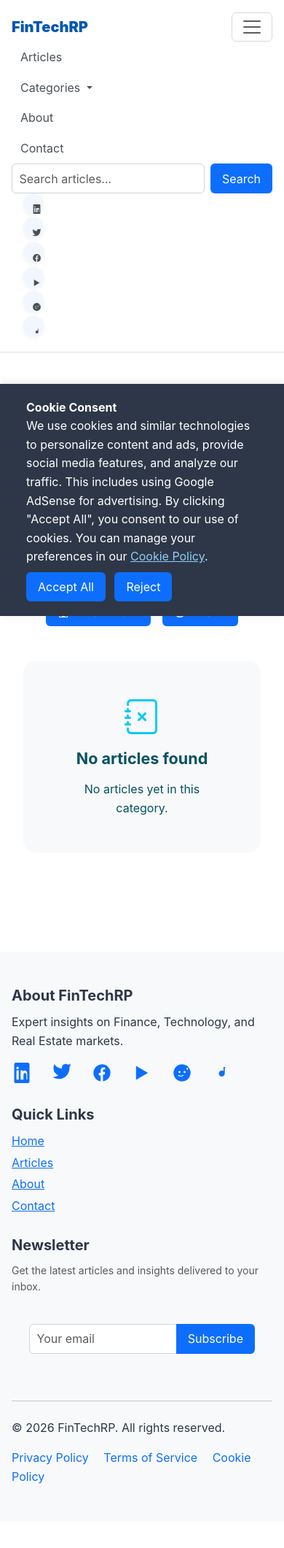
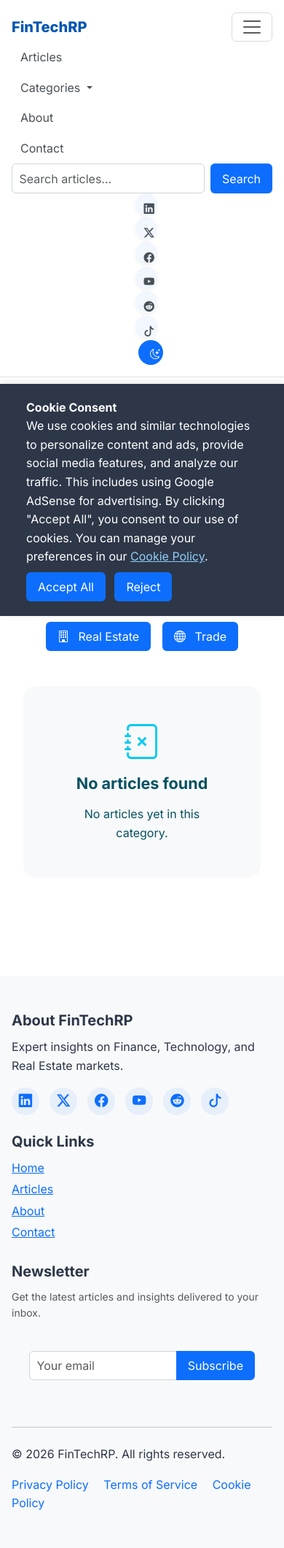
Before and after one commit to jpierrevilleres/fintechrp, a Django app: page /articles/ in a window 390 px wide, after a click that opens the changed part. Shown: the whole page at 73% size. Before the commit the page ends 2033 px from the top, so only its background shows below. Run offline with Django 5.2, Linux system fonts and the light colour scheme; data that the repository does not hold is empty; some libraries are stand-ins or nearby versions.

Commit message:
Add dark mode, replace hand-drawn social icons, load real fonts
- Dark mode via Bootstrap 5.3's data-bs-theme, toggled by a new
  moon/sun button in the navbar. Theme is applied in an inline
  <head> script before first paint (reads localStorage, falls back
  to prefers-color-scheme) to avoid a flash of the wrong theme, and
  persisted on toggle. Added overrides in style.css for the custom
  classes and static utility classes (.bg-white/.bg-light/.text-dark/
  .text-muted) that Bootstrap doesn't re-theme automatically - navbar,
  footer, article cards, category badges, tags, sponsor/author/
  newsletter boxes. Found along the way: the navbar had a hardcoded
  `navbar-light` class forcing light-mode nav-link colors regardless
  of theme, and a `.nav-link` rule in base.html's inline CSS fallback
  was winning over Bootstrap's own navbar link color - both made nav
  links nearly unreadable in dark mode; fixed.
- Replaced all 12 hand-drawn inline SVG social icons (6 in the header,
  6 in the footer) with Bootstrap Icons' actual brand glyphs
  (bi-linkedin, bi-twitter-x, bi-facebook, bi-youtube, bi-reddit,
  bi-tiktok) - the old Reddit icon read as a stray smiley and the
  TikTok one was just a music note, neither recognizable as the
  intended brand.
- Actually loads Inter from Google Fonts now. style.css already
  declared `font-family: 'Inter', ...` but nothing ever fetched it,
  so every visitor was silently getting their OS default font instead.

Verified with a headless Playwright pass in both themes at desktop
and mobile widths (home, articles, article detail): zero console/
page errors, zero horizontal overflow, and checked computed nav-link
color directly to confirm the contrast fix actually took effect.

Co-Authored-By: Claude Sonnet 5 <noreply@anthropic.com>

```diff
--- a/static/css/style.css
+++ b/static/css/style.css
@@ -296,50 +300,64 @@ h1, h2, h3, h4, h5, h6 {
     margin-bottom: 0.5rem;
 }
 
-/* Footer specific styles moved from base.html for cleaner templates */
-/* Footer specific styles moved from base.html for cleaner templates */
-footer .social-icons a { color: #0d6efd; margin-right: 0.8rem; display: inline-flex; align-items: center; }
-footer .social-icons .bi { font-size: 1.35rem; }
-/* SVG icon sizing and color consistency */
-footer .social-icons svg { width: 28px; height: 28px; display: inline-block; vertical-align: middle; fill: currentColor; margin-right: 0.6rem; }
-footer .social-icons a:hover { color: #084298; transform: translateY(-2px); }
+/* Footer social icons */
+footer .social-icons a {
+    color: #0d6efd;
+    margin-right: 0.6rem;
+    display: inline-flex;
+    align-items: center;
+    justify-content: center;
+    width: 38px;
+    height: 38px;
+    border-radius: 50%;
+    background: rgba(13,110,253,0.08);
+    transition: transform 0.18s ease, background 0.18s ease, color 0.18s ease;
+}
+footer .social-icons .bi { font-size: 1.15rem; }
+footer .social-icons a:hover { color: #fff; background: #0d6efd; transform: translateY(-2px); }
 
 /* Header social icons: match footer styles so header/footer icons look identical */
 .social-link {
     color: #0d6efd;
-    margin-right: 0.5rem;
+    margin-right: 0.4rem;
     display: inline-flex;
     align-items: center;
     justify-content: center;
-    width: 30px; /* reduced size for a cleaner toolbar */
-    height: 30px;
+    width: 34px;
+    height: 34px;
     border-radius: 50%;
     background: rgba(13,110,253,0.06);
     box-shadow: 0 2px 6px rgba(16,24,40,0.06);
     transition: transform 0.18s ease, background 0.18s ease, color 0.18s ease, box-shadow 0.18s ease;
     text-decoration: none;
 }
-.social-link svg {
-    width: 14px; /* smaller glyph inside the circle */
-    height: 14px;
-    display: inline-block;
-    vertical-align: middle;
-    fill: currentColor;
+.social-link .bi {
+    font-size: 1rem;
 }
 .social-link:hover,
 .social-link:focus {
-    color: #084298;
-    transform: translateY(-2px) scale(1.03);
-    background: rgba(13,110,253,0.12);
-    box-shadow: 0 8px 18px rgba(13,110,253,0.10);
+    color: #fff;
+    background: #0d6efd;
+    transform: translateY(-2px) scale(1.05);
+    box-shadow: 0 8px 18px rgba(13,110,253,0.25);
     outline: none;
 }
 .social-link:focus {
-    box-shadow: 0 0 0 4px rgba(13,110,253,0.06);
+    box-shadow: 0 0 0 4px rgba(13,110,253,0.15);
 }
+
+.theme-toggle-btn {
+    width: 34px;
+    height: 34px;
+    display: inline-flex;
+    align-items: center;
+    justify-content: center;
+    padding: 0;
+}
+
 @media (max-width: 767px) {
-    .social-link { width: 28px; height: 28px; margin-right: 0.45rem; }
-    .social-link svg { width: 13px; height: 13px; }
+    .social-link { width: 30px; height: 30px; margin-right: 0.3rem; }
+    .social-link .bi { font-size: 0.9rem; }
 }
 
 @media (max-width: 767px) {
--- a/website/static/js/main.js
+++ b/website/static/js/main.js
@@ -46,3 +46,26 @@ var tooltipTriggerList = [].slice.call(document.querySelectorAll('[data-bs-toggl
 var tooltipList = tooltipTriggerList.map(function (tooltipTriggerEl) {
     return new bootstrap.Tooltip(tooltipTriggerEl);
 });
+
+// Dark mode toggle
+document.addEventListener('DOMContentLoaded', function () {
+    const toggleBtn = document.getElementById('theme-toggle');
+    const toggleIcon = document.getElementById('theme-toggle-icon');
+    if (!toggleBtn || !toggleIcon) return;
+
+    function syncIcon() {
+        const isDark = document.documentElement.getAttribute('data-bs-theme') === 'dark';
+        toggleIcon.className = isDark ? 'bi bi-sun' : 'bi bi-moon-stars';
+        toggleBtn.setAttribute('aria-pressed', isDark ? 'true' : 'false');
+    }
+
+    syncIcon();
+
+    toggleBtn.addEventListener('click', function () {
+        const current = document.documentElement.getAttribute('data-bs-theme') === 'dark' ? 'dark' : 'light';
+        const next = current === 'dark' ? 'light' : 'dark';
+        document.documentElement.setAttribute('data-bs-theme', next);
+        localStorage.setItem('theme', next);
+        syncIcon();
+    });
+});
--- a/website/templates/website/article_detail.html
+++ b/website/templates/website/article_detail.html
@@ -33,7 +33,7 @@
 
     <h1>{{ article.title }}</h1>
 
-    <p class="article-summary" style="font-size:1.1rem; color:#444;">
+    <p class="article-summary">
         {{ article.summary|striptags|html_unescape }}
     </p>
 
--- a/website/templates/website/base.html
+++ b/website/templates/website/base.html
@@ -2,6 +2,15 @@
 <!DOCTYPE html>
 <html lang="en">
 <head>
+    {# Apply the saved/preferred theme before first paint to avoid a flash of the wrong colors #}
+    <script>
+        (function () {
+            var saved = localStorage.getItem('theme');
+            var theme = saved || (window.matchMedia('(prefers-color-scheme: dark)').matches ? 'dark' : 'light');
+            document.documentElement.setAttribute('data-bs-theme', theme);
+        })();
+    </script>
+
     {# Google Consent Mode v2 - Must load before AdSense #}
     <script>
         window.dataLayer = window.dataLayer || [];
@@ -48,6 +57,8 @@
     <link rel="preconnect" href="https://cdn.jsdelivr.net" crossorigin>
     <link rel="preconnect" href="https://pagead2.googlesyndication.com">
     <link rel="preconnect" href="https://www.googletagmanager.com">
+    <link rel="preconnect" href="https://fonts.googleapis.com">
+    <link rel="preconnect" href="https://fonts.gstatic.com" crossorigin>
 
     <title>{% block title %}FinTechRP - Finance, Technology & Real Estate Insights{% endblock %}</title>
 
@@ -77,7 +88,7 @@
     {# CSS #}
     <link href="https://cdn.jsdelivr.net/npm/bootstrap@5.3.2/dist/css/bootstrap.min.css" rel="stylesheet">
     <link href="https://cdn.jsdelivr.net/npm/bootstrap-icons@1.11.1/font/bootstrap-icons.css" rel="stylesheet">
-    <!-- Google Fonts: keep default stack; Roboto addition removed to restore prior font setup -->
+    <link href="https://fonts.googleapis.com/css2?family=Inter:wght@400;500;600;700;800&display=swap" rel="stylesheet">
 
     <link href="{% static 'css/style.css' %}" rel="stylesheet">
     <link href="{% static 'css/components.css' %}" rel="stylesheet">
@@ -105,7 +116,7 @@
     {% endif %}
 </head>
 <body>
-    <header class="navbar navbar-expand-lg navbar-light bg-white border-bottom">
+    <header class="navbar navbar-expand-lg bg-white border-bottom">
         <div class="container">
             <a class="navbar-brand" href="{% url 'home' %}">
                 <strong>FinTechRP</strong>
@@ -163,36 +174,41 @@
                     <button class="btn btn-outline-primary" type="submit">Search</button>
                 </form>
 
-                <ul class="navbar-nav ms-3">
+                <ul class="navbar-nav ms-3 align-items-center">
                     <li class="nav-item">
                         <a class="nav-link social-link" href="https://linkedin.com/company/fintechrp" target="_blank" rel="noopener noreferrer" title="Follow us on LinkedIn" aria-label="LinkedIn">
-                            <svg viewBox="0 0 24 24" xmlns="http://www.w3.org/2000/svg" aria-hidden="true"><path d="M19 0H5C3.895 0 3 .895 3 2v20c0 1.105.895 2 2 2h14c1.105 0 2-.895 2-2V2c0-1.105-.895-2-2-2zM8.339 20H5.667V9h2.672v11zM7 7.75c-.828 0-1.5-.672-1.5-1.5S6.172 4.75 7 4.75s1.5.672 1.5 1.5S7.828 7.75 7 7.75zM20 20h-2.667v-5.5c0-1.31-.467-2.2-1.639-2.2-.895 0-1.423.605-1.657 1.193-.085.213-.106.508-.106.804V20H10.5V9h2.56v1.52c.339-.52.951-1.267 2.309-1.267 1.68 0 2.931 1.102 2.931 3.469V20z" fill="currentColor"/></svg>
+                            <i class="bi bi-linkedin"></i>
                         </a>
                     </li>
                     <li class="nav-item">
-                        <a class="nav-link social-link" href="https://twitter.com/fintechrp" target="_blank" rel="noopener noreferrer" title="Follow us on Twitter" aria-label="Twitter">
-                            <svg viewBox="0 0 24 24" xmlns="http://www.w3.org/2000/svg" aria-hidden="true"><path d="M23 3a10.9 10.9 0 0 1-3.14 1.53A4.48 4.48 0 0 0 22.43 1s-2.11.99-3.35 1.36A4.48 4.48 0 0 0 12 6.48v.56A12.94 12.94 0 0 1 3 2s-4 9 5 13a13 13 0 0 1-7 2c9 5.5 20 0 20-11.5v-.5A7.72 7.72 0 0 0 23 3z" fill="currentColor"/></svg>
+                        <a class="nav-link social-link" href="https://twitter.com/fintechrp" target="_blank" rel="noopener noreferrer" title="Follow us on X (Twitter)" aria-label="X (Twitter)">
+                            <i class="bi bi-twitter-x"></i>
                         </a>
                     </li>
                     <li class="nav-item">
                         <a class="nav-link social-link" href="https://facebook.com/fintechrp" target="_blank" rel="noopener noreferrer" title="Follow us on Facebook" aria-label="Facebook">
-                            <svg viewBox="0 0 24 24" xmlns="http://www.w3.org/2000/svg" aria-hidden="true"><path d="M22 12a10 10 0 1 0-11.5 9.9v-7h-2.2v-2.9h2.2V9.1c0-2.2 1.3-3.5 3.3-3.5.96 0 1.96.17 1.96.17v2.15h-1.1c-1.1 0-1.44.68-1.44 1.38v1.66h2.45l-.39 2.9h-2.06V22A10 10 0 0 0 22 12z" fill="currentColor"/></svg>
+                            <i class="bi bi-facebook"></i>
                         </a>
                     </li>
                     <li class="nav-item">
                         <a class="nav-link social-link" href="https://youtube.com/@fintechrp" target="_blank" rel="noopener noreferrer" title="Follow us on YouTube" aria-label="YouTube">
-                            <svg viewBox="0 0 24 24" xmlns="http://www.w3.org/2000/svg" aria-hidden="true"><path d="M5 3.87v16.26L19 12 5 3.87z" fill="currentColor"/></svg>
+                            <i class="bi bi-youtube"></i>
                         </a>
                     </li>
                     <li class="nav-item">
                         <a class="nav-link social-link" href="https://reddit.com/r/fintechrp" target="_blank" rel="noopener noreferrer" title="Follow us on Reddit" aria-label="Reddit">
-                            <svg viewBox="0 0 24 24" xmlns="http://www.w3.org/2000/svg" aria-hidden="true"><circle cx="12" cy="12" r="10" fill="currentColor" /><circle cx="9" cy="11" r="1.2" fill="#fff" /><circle cx="15" cy="11" r="1.2" fill="#fff" /><path d="M8 15c1.2 1 3.6 1 5 0" stroke="#fff" stroke-width="1.2" fill="none" stroke-linecap="round" /><circle cx="18.2" cy="7.3" r="1" fill="#fff" /></svg>
+                            <i class="bi bi-reddit"></i>
                         </a>
                     </li>
                     <li class="nav-item">
                         <a class="nav-link social-link" href="https://www.tiktok.com/@fintechrp" target="_blank" rel="noopener noreferrer" title="Follow us on TikTok" aria-label="TikTok">
-                            <svg viewBox="0 0 24 24" xmlns="http://www.w3.org/2000/svg" aria-hidden="true"><path d="M16 6.5v6.3a3.5 3.5 0 1 1-1.5-2.9V5.2h2.4z" fill="currentColor" /></svg>
+                            <i class="bi bi-tiktok"></i>
                         </a>
+                    </li>
+                    <li class="nav-item">
+                        <button type="button" id="theme-toggle" class="btn btn-sm btn-outline-secondary rounded-circle theme-toggle-btn ms-2" title="Toggle dark mode" aria-label="Toggle dark mode">
+                            <i class="bi bi-moon-stars" id="theme-toggle-icon"></i>
+                        </button>
                     </li>
                 </ul>
             </div>
@@ -219,45 +235,23 @@
                     <h5>About FinTechRP</h5>
                     <p class="mb-2">Expert insights on Finance, Technology, and Real Estate markets.</p>
                     <div class="social-icons mt-3">
-                        <!-- LinkedIn -->
                         <a href="https://linkedin.com/company/fintechrp" class="text-decoration-none" target="_blank" rel="noopener noreferrer" title="Follow us on LinkedIn" aria-label="LinkedIn">
-                            <svg viewBox="0 0 24 24" xmlns="http://www.w3.org/2000/svg" aria-hidden="true">
-                                <path d="M19 0H5C3.895 0 3 .895 3 2v20c0 1.105.895 2 2 2h14c1.105 0 2-.895 2-2V2c0-1.105-.895-2-2-2zM8.339 20H5.667V9h2.672v11zM7 7.75c-.828 0-1.5-.672-1.5-1.5S6.172 4.75 7 4.75s1.5.672 1.5 1.5S7.828 7.75 7 7.75zM20 20h-2.667v-5.5c0-1.31-.467-2.2-1.639-2.2-.895 0-1.423.605-1.657 1.193-.085.213-.106.508-.106.804V20H10.5V9h2.56v1.52c.339-.52.951-1.267 2.309-1.267 1.68 0 2.931 1.102 2.931 3.469V20z" fill="currentColor"/>
-                            </svg>
+                            <i class="bi bi-linkedin"></i>
                         </a>
-                        <!-- Twitter -->
-                        <a href="https://twitter.com/fintechrp" class="text-decoration-none" target="_blank" rel="noopener noreferrer" title="Follow us on Twitter" aria-label="Twitter">
-                            <svg viewBox="0 0 24 24" xmlns="http://www.w3.org/2000/svg" aria-hidden="true">
-                                <path d="M23 3a10.9 10.9 0 0 1-3.14 1.53A4.48 4.48 0 0 0 22.43 1s-2.11.99-3.35 1.36A4.48 4.48 0 0 0 12 6.48v.56A12.94 12.94 0 0 1 3 2s-4 9 5 13a13 13 0 0 1-7 2c9 5.5 20 0 20-11.5v-.5A7.72 7.72 0 0 0 23 3z" fill="currentColor"/>
-                            </svg>
+                        <a href="https://twitter.com/fintechrp" class="text-decoration-none" target="_blank" rel="noopener noreferrer" title="Follow us on X (Twitter)" aria-label="X (Twitter)">
+                            <i class="bi bi-twitter-x"></i>
                         </a>
-                        <!-- Facebook -->
                         <a href="https://facebook.com/fintechrp" class="text-decoration-none" target="_blank" rel="noopener noreferrer" title="Follow us on Facebook" aria-label="Facebook">
-                            <svg viewBox="0 0 24 24" xmlns="http://www.w3.org/2000/svg" aria-hidden="true">
-                                <path d="M22 12a10 10 0 1 0-11.5 9.9v-7h-2.2v-2.9h2.2V9.1c0-2.2 1.3-3.5 3.3-3.5.96 0 1.96.17 1.96.17v2.15h-1.1c-1.1 0-1.44.68-1.44 1.38v1.66h2.45l-.39 2.9h-2.06V22A10 10 0 0 0 22 12z" fill="currentColor"/>
-                            </svg>
+                            <i class="bi bi-facebook"></i>
                         </a>
-                        <!-- YouTube (play glyph) -->
                         <a href="https://youtube.com/@fintechrp" class="text-decoration-none" target="_blank" rel="noopener noreferrer" title="Follow us on YouTube" aria-label="YouTube">
-                            <svg viewBox="0 0 24 24" xmlns="http://www.w3.org/2000/svg" aria-hidden="true">
-                                <path d="M5 3.87v16.26L19 12 5 3.87z" fill="currentColor"/>
-                            </svg>
+                            <i class="bi bi-youtube"></i>
                         </a>
-                        <!-- Reddit (simple mark) -->
                         <a href="https://reddit.com/r/fintechrp" class="text-decoration-none" target="_blank" rel="noopener noreferrer" title="Follow us on Reddit" aria-label="Reddit">
-                            <svg viewBox="0 0 24 24" xmlns="http://www.w3.org/2000/svg" aria-hidden="true">
-                                <circle cx="12" cy="12" r="10" fill="currentColor" />
-                                <circle cx="9" cy="11" r="1.2" fill="#fff" />
-                                <circle cx="15" cy="11" r="1.2" fill="#fff" />
-                                <path d="M8 15c1.2 1 3.6 1 5 0" stroke="#fff" stroke-width="1.2" fill="none" stroke-linecap="round" />
-                                <circle cx="18.2" cy="7.3" r="1" fill="#fff" />
-                            </svg>
+                            <i class="bi bi-reddit"></i>
                         </a>
-                        <!-- TikTok (simplified note) -->
                         <a href="https://www.tiktok.com/@fintechrp" class="text-decoration-none" target="_blank" rel="noopener noreferrer" title="Follow us on TikTok" aria-label="TikTok">
-                            <svg viewBox="0 0 24 24" xmlns="http://www.w3.org/2000/svg" aria-hidden="true">
-                                <path d="M16 6.5v6.3a3.5 3.5 0 1 1-1.5-2.9V5.2h2.4z" fill="currentColor" />
-                            </svg>
+                            <i class="bi bi-tiktok"></i>
                         </a>
                     </div>
                 </div>
```
Also changed, not shown: other parts of static/css/style.css (+78 -0 lines).
